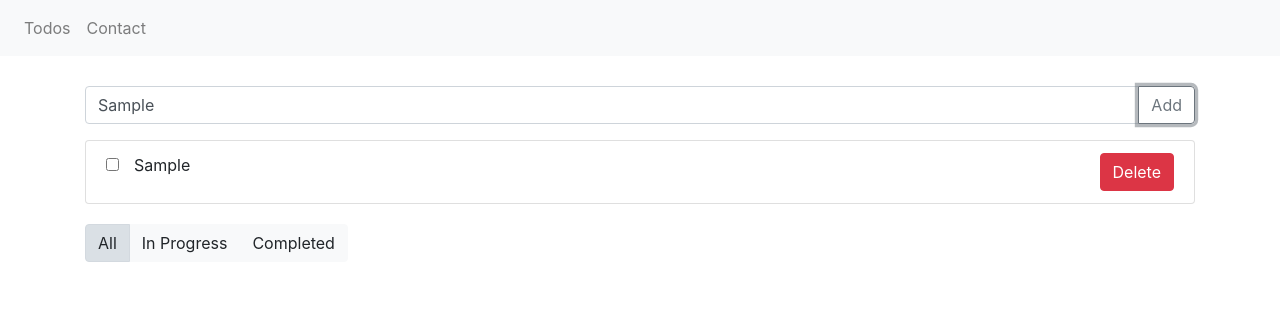
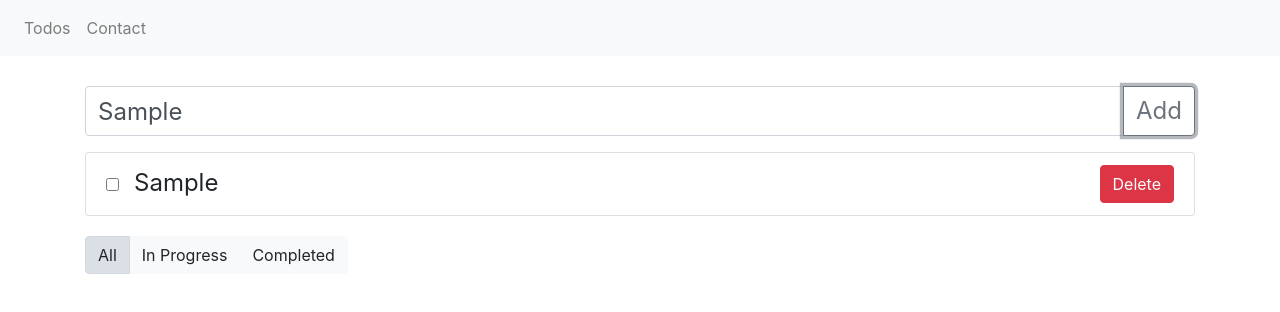
Before and after one commit to Anisaahamed5/project03, a React (Create React App) app: page / in a window 1280 px wide. Both pictures are taken after typing "Sample" into the empty fields and a click on the button "Add". Shown: the top 312 px of the page. Built offline with nearby package versions, Linux system fonts and the light colour scheme.

Commit message:
Added css rules

```diff
--- a/src/contact.css
+++ b/src/contact.css
@@ -0,0 +1,11 @@
+.contactform {
+    widows: 80%;
+    display: flex;
+    flex-direction: column;
+    justify-content: center;
+}
+
+.submitbutton {
+    width: 10%;
+    margin-top: 10px;
+}
--- a/src/contact.js
+++ b/src/contact.js
@@ -44,7 +44,7 @@ class Contact extends React.Component {
 
     render() {
         return (
-            <>
+            <div className="contactform">
                 <div className="form-group">
                     <label for="firstname">First Name</label>
                     <input type="text" className="form-control" id="firstname" onChange={this.firstname_change} value={this.state.firstname}/>
@@ -65,10 +65,10 @@ class Contact extends React.Component {
                     <input type="textarea" className="form-control" id="comments" onChange={this.comments_change} value={this.state.comments}/>
                 </div>
 
-                <button type="button" className="btn btn-primary">Submit</button>
+                <button type="button" className="btn btn-primary submitbutton">Submit</button>
 
 
-            </>
+            </div>
         );
     }
 
--- a/src/index.css
+++ b/src/index.css
@@ -11,3 +11,7 @@ body {
 .container {
   margin-top: 30px;
 }
+
+.navbar {
+  border-bottom: black;
+}
--- a/src/todos.css
+++ b/src/todos.css
@@ -5,3 +5,21 @@
 .filter {
     margin-top: 20px;
 }
+
+.task {
+    font-size: 18pt;
+}
+
+.addtask {
+    font-size: 18pt;
+}
+
+.add {
+    font-size: 18pt;
+    background-color: white;
+
+}
+
+.add:hover {
+    color: white;
+}
--- a/src/todos.js
+++ b/src/todos.js
@@ -28,10 +28,10 @@ class AddTodo extends React.Component {
         return (
             <div className="form-group">
 
-                    <div class="input-group mb-3">
-                        <input type="text" class="form-control" placeholder="Add task..." onChange={this.task_change} value={this.state.task}/>
-                        <div class="input-group-append">
-                            <button class="btn btn-outline-secondary" type="button" onClick={this.submit}>Add</button>
+                    <div className="input-group mb-3">
+                        <input type="text" className="form-control addtask" placeholder="Add task..." onChange={this.task_change} value={this.state.task}/>
+                        <div className="input-group-append">
+                            <button className="btn btn-outline-secondary add" type="button" onClick={this.submit}>Add</button>
                         </div>
                     </div>
                   {/* </div> <span class="input-group-addon">
@@ -66,7 +66,7 @@ function Task(props) {
         props.delete(props.task);
     }
 
-    return <li className="list-group-item">
+    return <li className="list-group-item task">
         <input className="check" type="checkbox" checked={done} onChange={toggleTask}/>
         {text}
         <button className="btn btn-danger float-right" onClick={deleteTask}>Delete</button>
```
